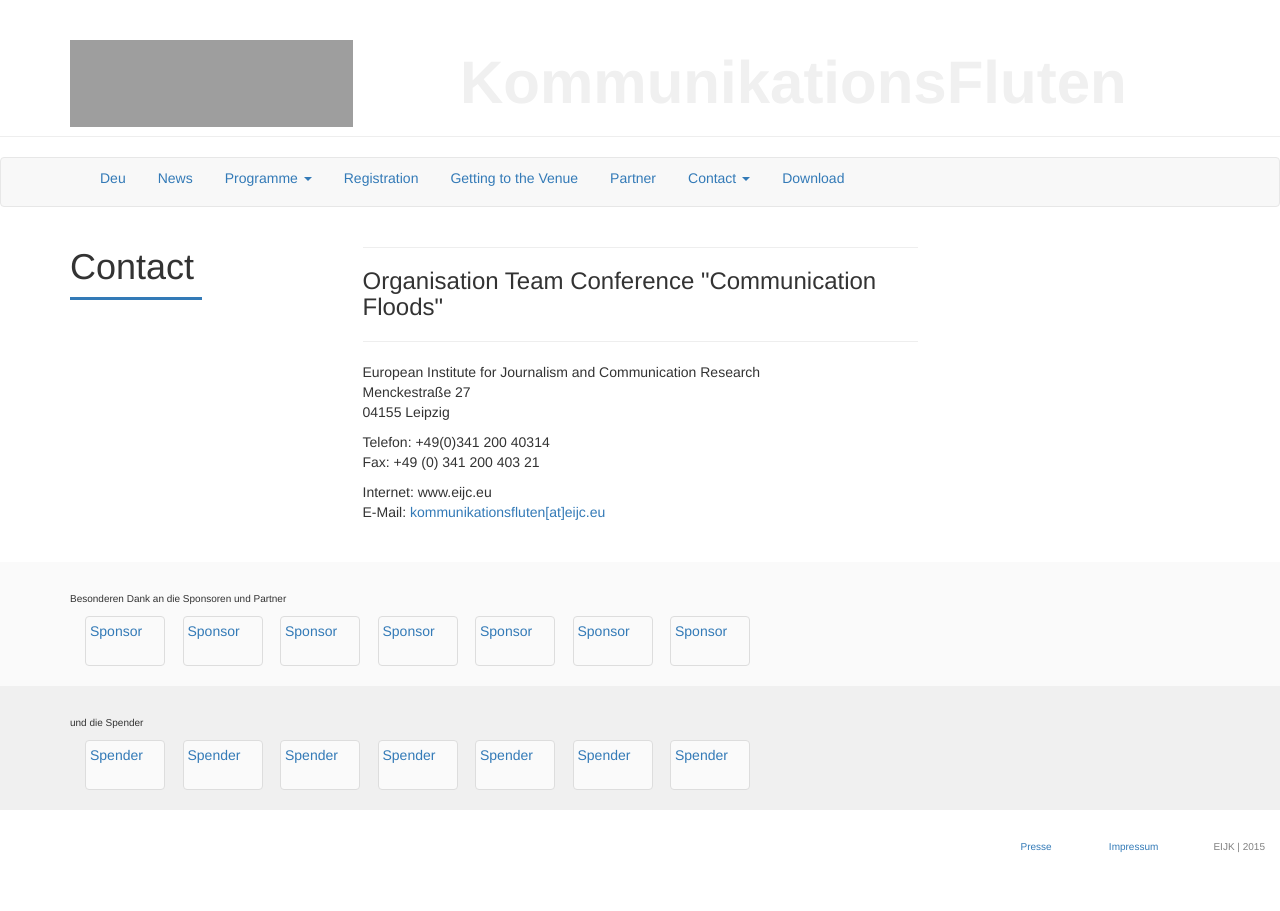
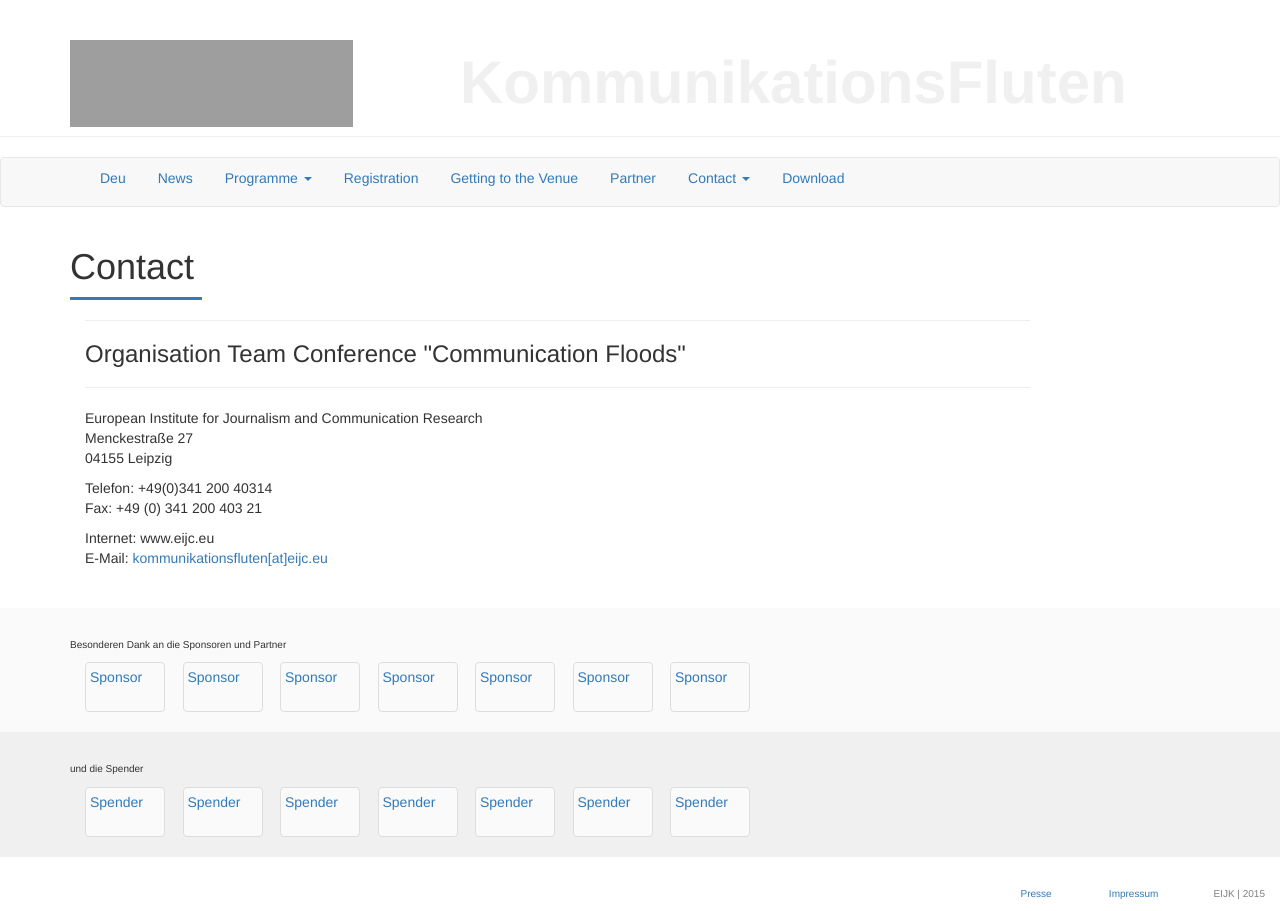
Before and after one commit to susedev/test, a Jekyll site: the page built from contact.html, in a window 1280 px wide. Built offline with Jekyll 4.4.1, drawn with Linux system fonts in a browser that asks for light colours; nearby versions of some CDN libraries; grey boxes are pictures that could not be loaded.

Commit message:
Update page.html

```diff
--- a/_layouts/page.html
+++ b/_layouts/page.html
@@ -15,13 +15,8 @@ layout: base
           <h1> {{ page.title }} </h1>
           <div class="box" style="background-color: #337AB7; width: 80%; height:3px; margin-top:3px;"></div>
     </div>
-    <div class="col-md-1"></div>
-    <div class="col-md-6 col-md-height col-full-height">
+    <div class="col-md-10 col-md-height col-full-height" style="margin-left:15px;">
                {{ content }}
-    </div>
-
-    <div class="col-md-3 col-md-height col-full-height">
-
     </div>
   </div>
  </div>
```
